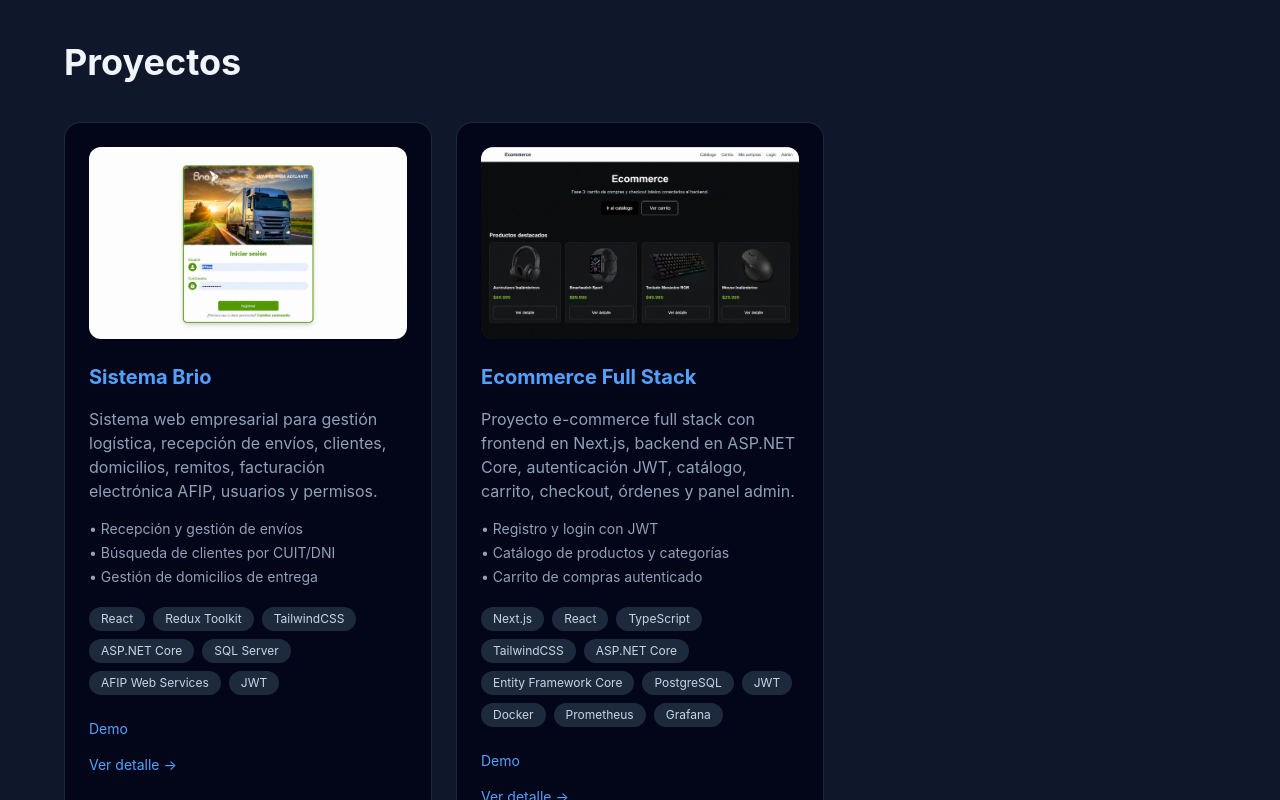
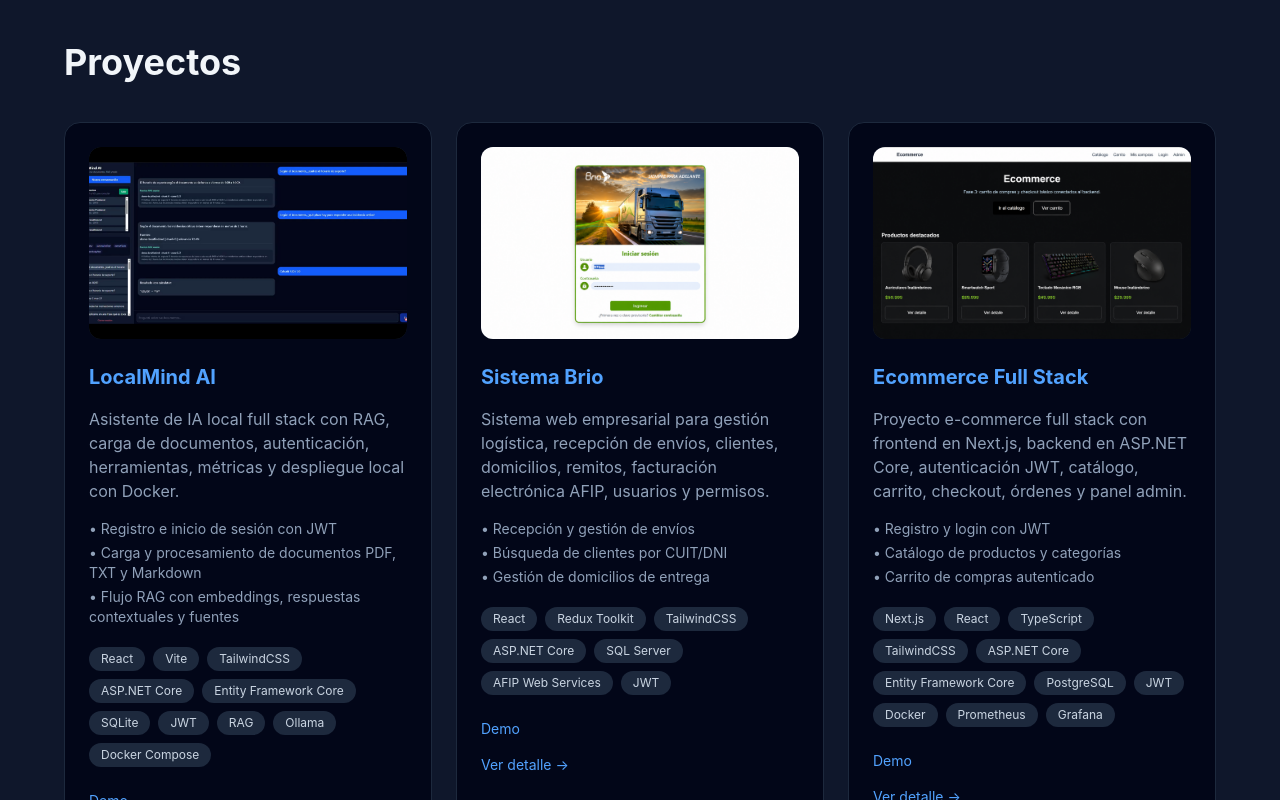
Before and after one commit to fms1997/Portfolio, a React app in the folder portfolio/: page / in a window 1280 px wide. Shown: the part 1780-2580 px from the top of the page. Built offline with nearby package versions, Linux system fonts and the light colour scheme; the HTML template or start-up script is replaced by a standard one.

Commit message:
subo proyecto con IA

```diff
--- a/portfolio/src/data/projects.js
+++ b/portfolio/src/data/projects.js
@@ -1,7 +1,59 @@
 import brioProyectoImage from "../assets/brioproyecto.png";
 import ecommerceImage from "../assets/ecommerce.png";
-
+import localMindAiImage from "../assets/localmindAiImage.jpg";
 export const projects = [
+    {
+    slug: "localmind-ai",
+    title: {
+      es: "LocalMind AI",
+      en: "LocalMind AI",
+    },
+    type: {
+      es: "Proyecto personal",
+      en: "Personal project",
+    },
+    image: localMindAiImage,
+    url: "https://drive.google.com/file/d/1Hzu3hVtuKHlRn3VCvtyejhj7dYWb76hi/view",
+    github: "",
+    description: {
+      es: "Asistente de IA local full stack con RAG, carga de documentos, autenticación, herramientas, métricas y despliegue local con Docker.",
+      en: "Full stack local AI assistant with RAG, document upload, authentication, tools, metrics and Docker-based local deployment.",
+    },
+    longDescription: {
+      es: "LocalMind AI es un MVP full stack de un asistente de inteligencia artificial local diseñado para consultar documentos personales o técnicos. La aplicación permite registrar e iniciar sesión con autenticación JWT, subir documentos PDF, TXT o Markdown, procesarlos mediante extracción de texto, chunking y embeddings, y realizar preguntas con un flujo RAG que genera respuestas contextuales con fuentes. También incluye chat de IA local mediante Ollama, herramientas simples como calculadora, resumen de texto, extracción de tareas y generación de planes de estudio, historial de conversaciones y un dashboard de métricas para monitorear latencia, uso aproximado de tokens, uso de RAG/herramientas, chunks procesados y errores. El entorno local se ejecuta de forma reproducible con Docker Compose, incluyendo frontend, backend y servicios de IA local.",
+      en: "LocalMind AI is a full stack MVP of a local artificial intelligence assistant designed to query personal or technical documents. The application allows users to register and log in with JWT authentication, upload PDF, TXT or Markdown documents, process them through text extraction, chunking and embeddings, and ask questions using a RAG workflow to generate contextual answers with sources. It also includes local AI chat through Ollama, simple tools such as calculator, text summarization, task extraction and study plan generation, conversation history and a metrics dashboard to monitor latency, approximate token usage, RAG/tool usage, processed chunks and errors. The local environment runs reproducibly with Docker Compose, including frontend, backend and local AI services.",
+    },
+    technologies: [
+      "React",
+      "Vite",
+      "TailwindCSS",
+      "ASP.NET Core",
+      "Entity Framework Core",
+      "SQLite",
+      "JWT",
+      "RAG",
+      "Ollama",
+      "Docker Compose",
+    ],
+    features: {
+      es: [
+        "Registro e inicio de sesión con JWT",
+        "Carga y procesamiento de documentos PDF, TXT y Markdown",
+        "Flujo RAG con embeddings, respuestas contextuales y fuentes",
+        "Chat de IA local integrado con Ollama",
+        "Herramientas para calculadora, resúmenes, tareas y planes de estudio",
+        "Historial de conversaciones y dashboard de métricas",
+      ],
+      en: [
+        "Register and login with JWT",
+        "PDF, TXT and Markdown document upload and processing",
+        "RAG workflow with embeddings, contextual answers and sources",
+        "Local AI chat integrated with Ollama",
+        "Tools for calculator, summaries, tasks and study plans",
+        "Conversation history and metrics dashboard",
+      ],
+    },
+  },
   {
     slug: "sistema-brio",
     title: {
--- a/portfolio/src/pages/ProjectDetail.jsx
+++ b/portfolio/src/pages/ProjectDetail.jsx
@@ -1,47 +1,61 @@
 import { useParams } from "react-router-dom";
-import { projects } from "../data/projects"; // ajustá la ruta si es distinta
+import { projects } from "../data/projects";
 
-const ProjectDetail = () => {
+const texts = {
+  es: {
+    notFound: "Proyecto no encontrado",
+    technologies: "Tecnologías",
+    features: "Funciones",
+    viewProject: "Ver proyecto",
+    github: "GitHub",
+  },
+  en: {
+    notFound: "Project not found",
+    technologies: "Technologies",
+    features: "Features",
+    viewProject: "View project",
+    github: "GitHub",
+  },
+};
+
+const ProjectDetail = ({ lang = "es" }) => {
   const { slug } = useParams();
+  const currentLang = texts[lang] ? lang : "es";
+  const t = texts[currentLang];
 
   const project = projects.find((p) => p.slug === slug);
 
   if (!project) {
-    return <div className="p-4">Proyecto no encontrado</div>;
+    return <div className="p-4">{t.notFound}</div>;
   }
 
   return (
     <div className="p-6 max-w-5xl mx-auto">
-      {/* Imagen */}
       <img
         src={project.image}
-        alt={project.title.es}
+        alt={project.title[currentLang]}
         className="w-full h-64 object-cover rounded-xl mb-6"
       />
 
-      {/* Título */}
       <h1 className="text-3xl font-bold mb-2">
-        {project.title.es}
+        {project.title[currentLang]}
       </h1>
 
-      {/* Tipo */}
       <p className="text-gray-500 mb-4">
-        {project.type.es}
+        {project.type[currentLang]}
       </p>
 
-      {/* Descripción larga */}
       <p className="mb-6">
-        {project.longDescription.es}
+        {project.longDescription[currentLang]}
       </p>
 
-      {/* Tecnologías */}
       <div className="mb-6">
-        <h2 className="text-xl font-semibold mb-2">Tecnologías</h2>
+        <h2 className="text-xl font-semibold mb-2">{t.technologies}</h2>
         <div className="flex flex-wrap gap-2">
-          {project.technologies.map((tech, index) => (
+          {project.technologies.map((tech) => (
             <span
-              key={index}
-              className="bg-gray-200 px-3 py-1 rounded-full text-sm"
+              key={tech}
+              className="bg-gray-200 px-3 py-1 rounded-full text-sm text-slate-900"
             >
               {tech}
             </span>
@@ -49,17 +63,15 @@ const ProjectDetail = () => {
         </div>
       </div>
 
-      {/* Features */}
       <div className="mb-6">
-        <h2 className="text-xl font-semibold mb-2">Funciones</h2>
+        <h2 className="text-xl font-semibold mb-2">{t.features}</h2>
         <ul className="list-disc list-inside space-y-1">
-          {project.features.es.map((feature, index) => (
-            <li key={index}>{feature}</li>
+          {project.features[currentLang].map((feature) => (
+            <li key={feature}>{feature}</li>
           ))}
         </ul>
       </div>
 
-      {/* Links */}
       <div className="flex gap-4">
         {project.url && (
           <a
@@ -68,7 +80,7 @@ const ProjectDetail = () => {
             rel="noopener noreferrer"
             className="bg-blue-600 text-white px-4 py-2 rounded-lg"
           >
-            Ver proyecto
+            {t.viewProject}
           </a>
         )}
 
@@ -79,7 +91,7 @@ const ProjectDetail = () => {
             rel="noopener noreferrer"
             className="bg-gray-800 text-white px-4 py-2 rounded-lg"
           >
-            GitHub
+            {t.github}
           </a>
         )}
       </div>
```
Also changed, not shown: portfolio/src/assets/localmindAiImage.jpg (added), 1 other file (tests, documents, lock files or other folders).
